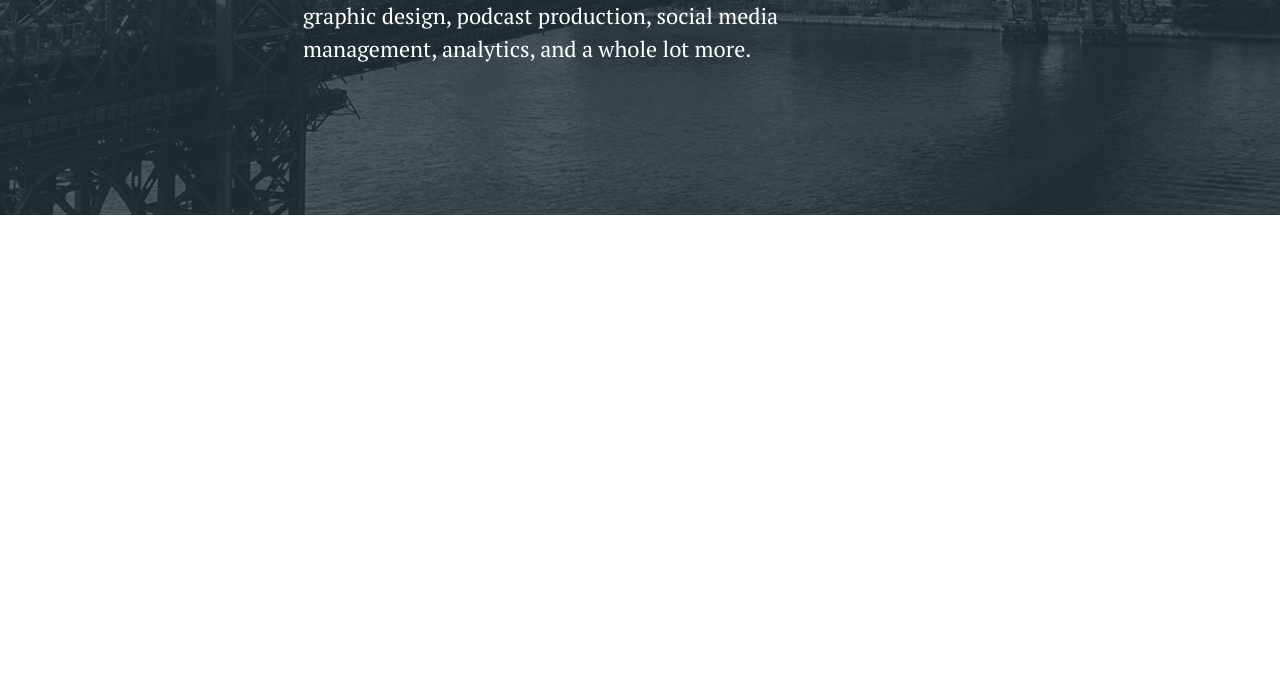
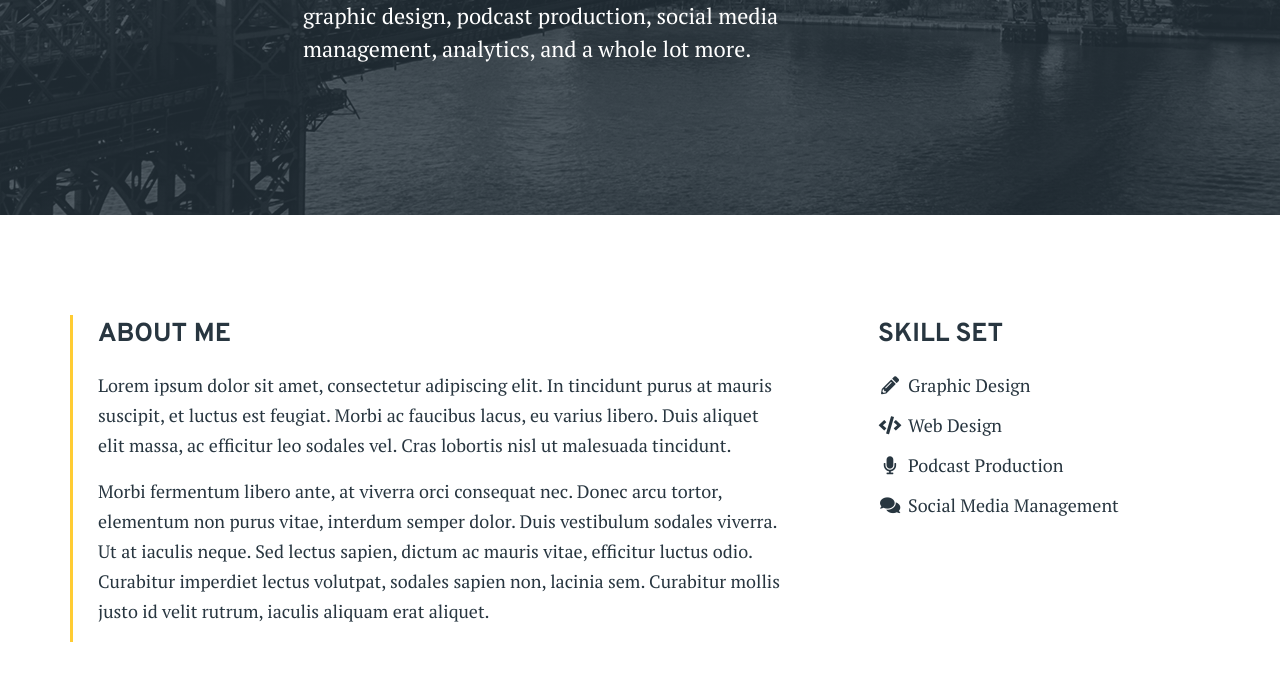
Before and after one commit to stevenssean/portfolio-project, a plain HTML site: page index.html in a window 1280 px wide. Shown: the part 400-1080 px from the top of the page. Before the commit the page ends 800 px from the top, so only its background shows below. Drawn offline with nearby package versions, Linux system fonts and the light colour scheme.

Commit message:
First half of the main content section. This includes a brief bio and skill set section

```diff
--- a/index.html
+++ b/index.html
@@ -56,6 +56,34 @@
         </div>
     </div>
 
+    <!-- CONTENT FOR BIO AND SKILLS -->
+
+    <div class="container content-container">
+      <div class="row">
+        <div class="col-md-8 pr-5 section-style">
+          <div class="section-header" id="bio">ABOUT ME</div>
+          <p class="section-details">
+            Lorem ipsum dolor sit amet, consectetur adipiscing elit. In tincidunt purus at mauris suscipit, et luctus est feugiat. Morbi ac faucibus lacus, eu varius libero. Duis aliquet elit massa, ac efficitur leo sodales vel. Cras lobortis nisl ut malesuada tincidunt.</p>
+
+          <p class="section-details">
+            Morbi fermentum libero ante, at viverra orci consequat nec. Donec arcu tortor, elementum non purus vitae, interdum semper dolor. Duis vestibulum sodales viverra. Ut at iaculis neque. Sed lectus sapien, dictum ac mauris vitae, efficitur luctus odio. Curabitur imperdiet lectus volutpat, sodales sapien non, lacinia sem. Curabitur mollis justo id velit rutrum, iaculis aliquam erat aliquet.
+          </p>
+        </div>
+        <div class="col-md-4 pl-5 skills">
+          <div class="section-header">SKILL SET</div>
+          <div class="section-details">
+            <ul class="fa-ul">
+              <li><span class="fa-li" ><i class="fas fa-pencil-alt"></i></span>Graphic Design</li>
+              <li><span class="fa-li"><i class="fas fa-code"></i></span>Web Design</li>
+              <li><span class="fa-li"><i class="fas fa-microphone"></i></span>Podcast Production</li>
+              <li><span class="fa-li"><i class="fas fa-comments"></i></span>Social Media Management</li>
+            </ul>
+          </div>
+        </div>
+
+      </div>
+    </div>
+
 
 
 
--- a/style.css
+++ b/style.css
@@ -136,3 +136,58 @@ nav, h1, h2, h3, h4, h5 {
     }
 
   }
+
+  /* Main Content Style */
+
+  .content-container {
+    margin-top: 100px;
+    margin-bottom: 100px;
+  }
+
+  .section-header {
+      font-size: 26px;
+      font-family: 'Overpass';
+      font-weight: bold;
+      text-transform: capitalize;
+      color: rgb(40, 54, 64);
+      margin-bottom: 16px;
+  }
+
+  .section-details {
+    font-size: 18px;
+    color: #000;
+    color: rgb(40, 54, 64);
+    line-height: 30px;
+  }
+
+  ul.fa-ul {
+    margin-left: 30px;
+  }
+
+  ul.fa-ul li {
+    margin-top: 10px;
+  }
+
+  .section-style {
+    border-left: solid 3px #ffcc33;
+    padding-left: 25px;
+  }
+
+  /* Mobile styling for main content; pushes skills below bio and assigns it similar styling. Border increases on mobile devices. */
+
+  @media only screen and (max-width: 767px) {
+    .skills {
+      border-left: solid 3px #ffcc33;
+      padding-left: 25px;
+      margin-top: 100px;
+    }
+
+  }
+
+  @media only screen and (max-width: 475px) {
+
+    .section-style, .skills {
+      border-left: solid 5px #ffcc33;
+    }
+
+  }
```
